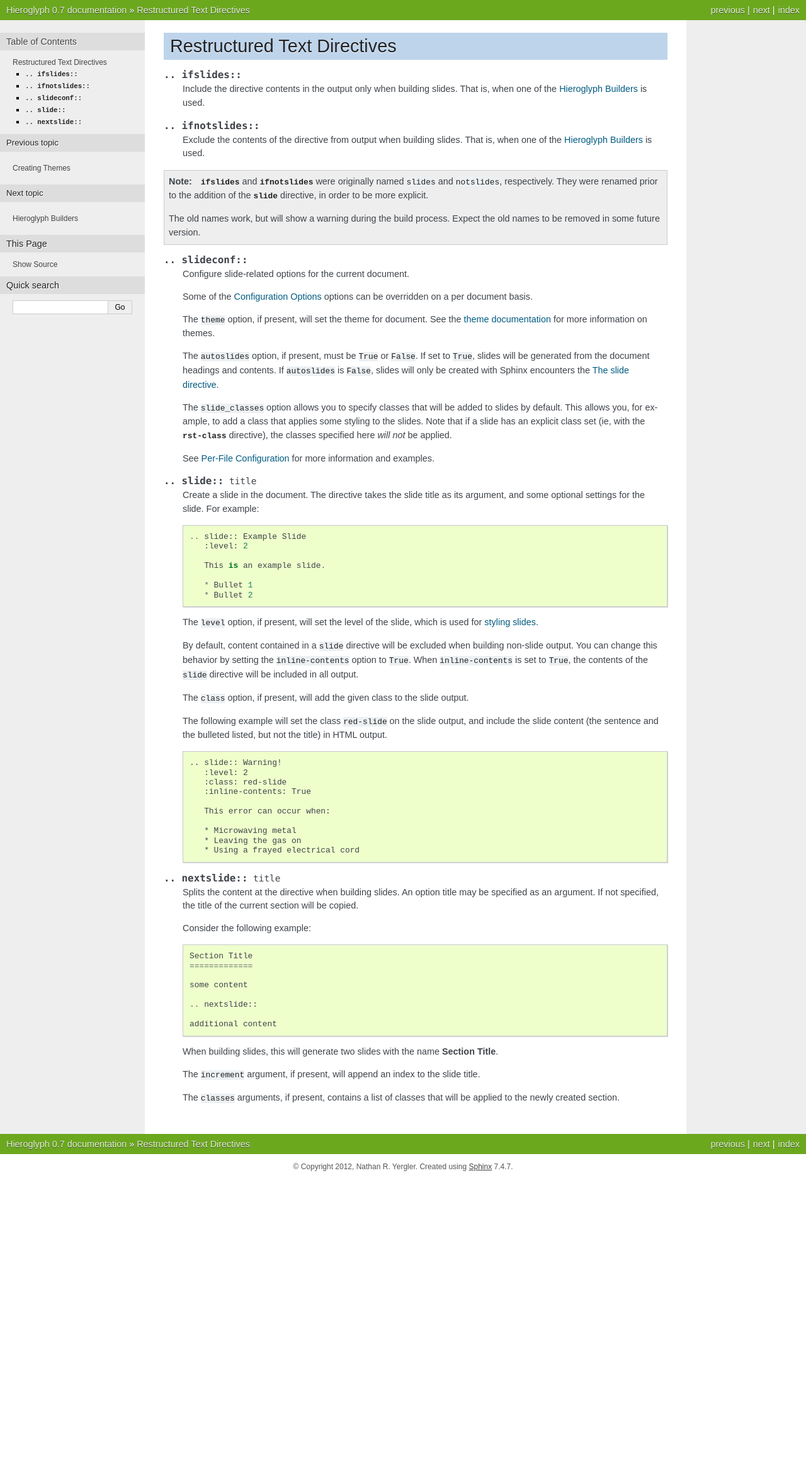
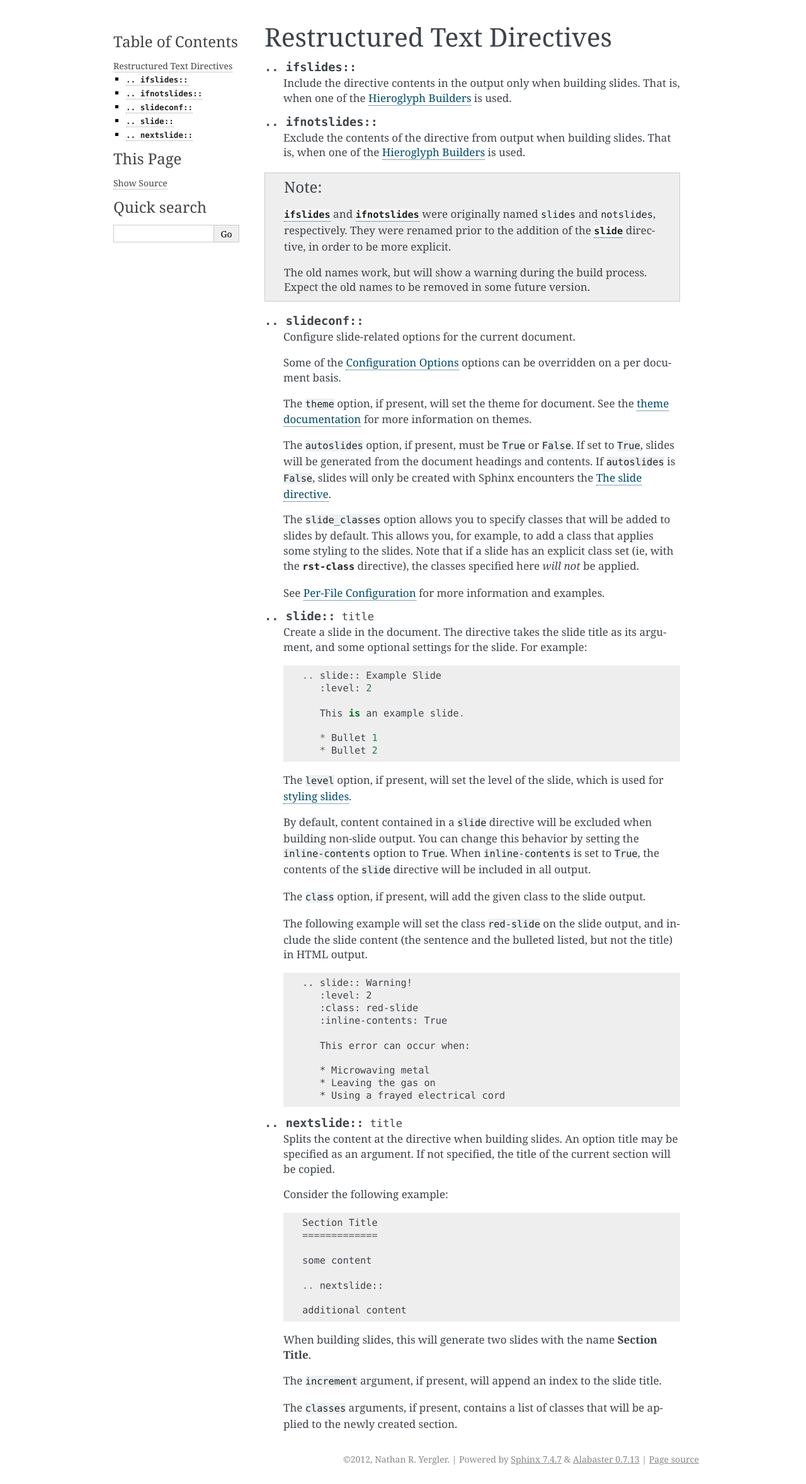
Before and after one commit to nyergler/hieroglyph, a Sphinx documentation site: the page built from docs/directives.rst, in a window 1280 px wide. Shown: the whole page at 63% size. Built offline with Sphinx 7.4.7, drawn with Linux system fonts in a browser that asks for light colours; pages that are not in the unit, such as notebooks, are missing from menus; before the commit the page ends 1873 px from its top, so only the background shows below that.

Commit message:
Make docs build without warning on Sphinx 1.3

```diff
--- a/docs/conf.py
+++ b/docs/conf.py
@@ -13,6 +13,8 @@
 
 import os
 import sys
+
+from sphinx import version_info as SPHINX_VERSION
 
 on_rtd = os.environ.get('READTHEDOCS', None) == 'True'
 
@@ -123,9 +125,12 @@
 # The theme to use for HTML and HTML Help pages.  See the documentation for
 # a list of builtin themes.
 if on_rtd:
-    html_theme = 'default'
+    html_theme = 'sphinx_rtd_theme'
 else:
-    html_theme = 'nature'
+    if SPHINX_VERSION < (1, 3):
+        html_theme = 'nature'
+    else:
+        html_theme = 'alabaster'
 
 # Theme options are theme-specific and customize the look and feel of a theme
 # further.  For a list of options available for each theme, see the
```
